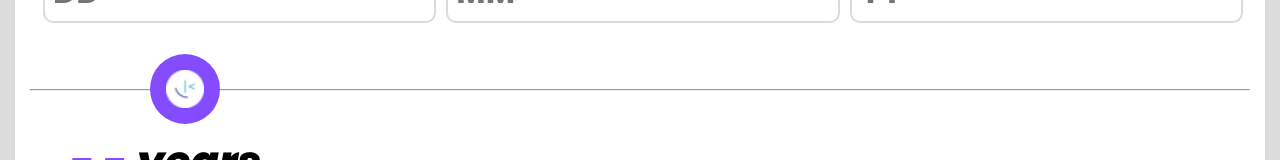
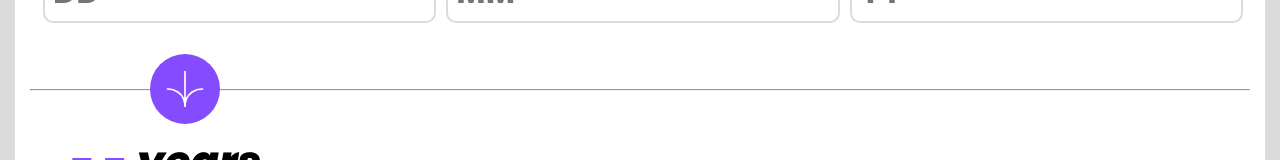
Before and after one commit to arenascode/Age-Calculator-app, a website: page index.html in a window 1280 px wide. Shown: the part 226-386 px from the top of the page. Drawn offline with Linux system fonts and the light colour scheme.

Commit message:
img button changed

```diff
--- a/index.html
+++ b/index.html
@@ -17,7 +17,7 @@
 
   </form>
   <button type="submit" form="inputsDate" id="circleButton">
-    <img src="./assets/images/favicon-32x32.png" alt="">
+    <img src="./assets/images/icon-arrow.svg" alt="">
   </button>
   <hr>
   <div id="showResult">
```
